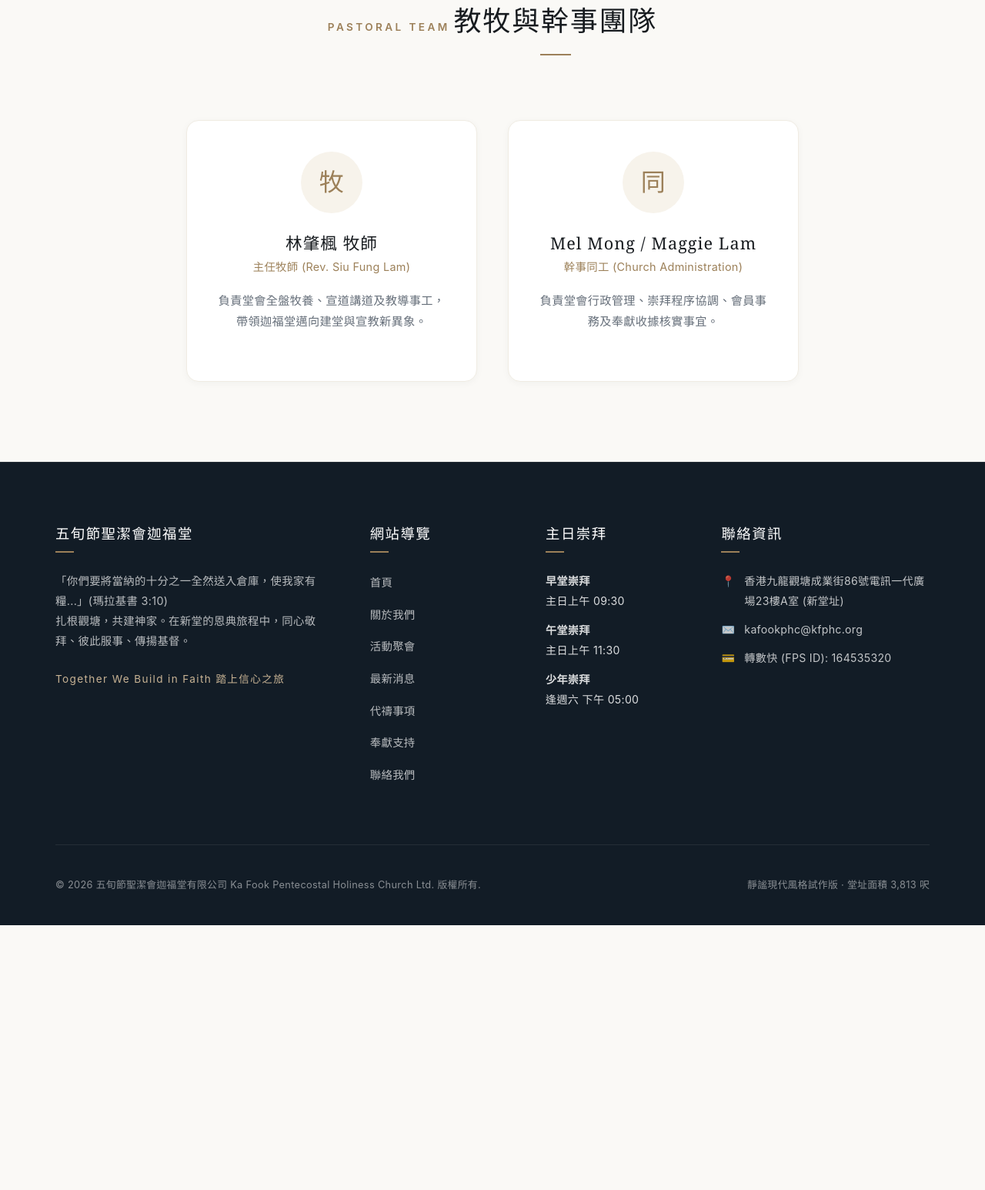
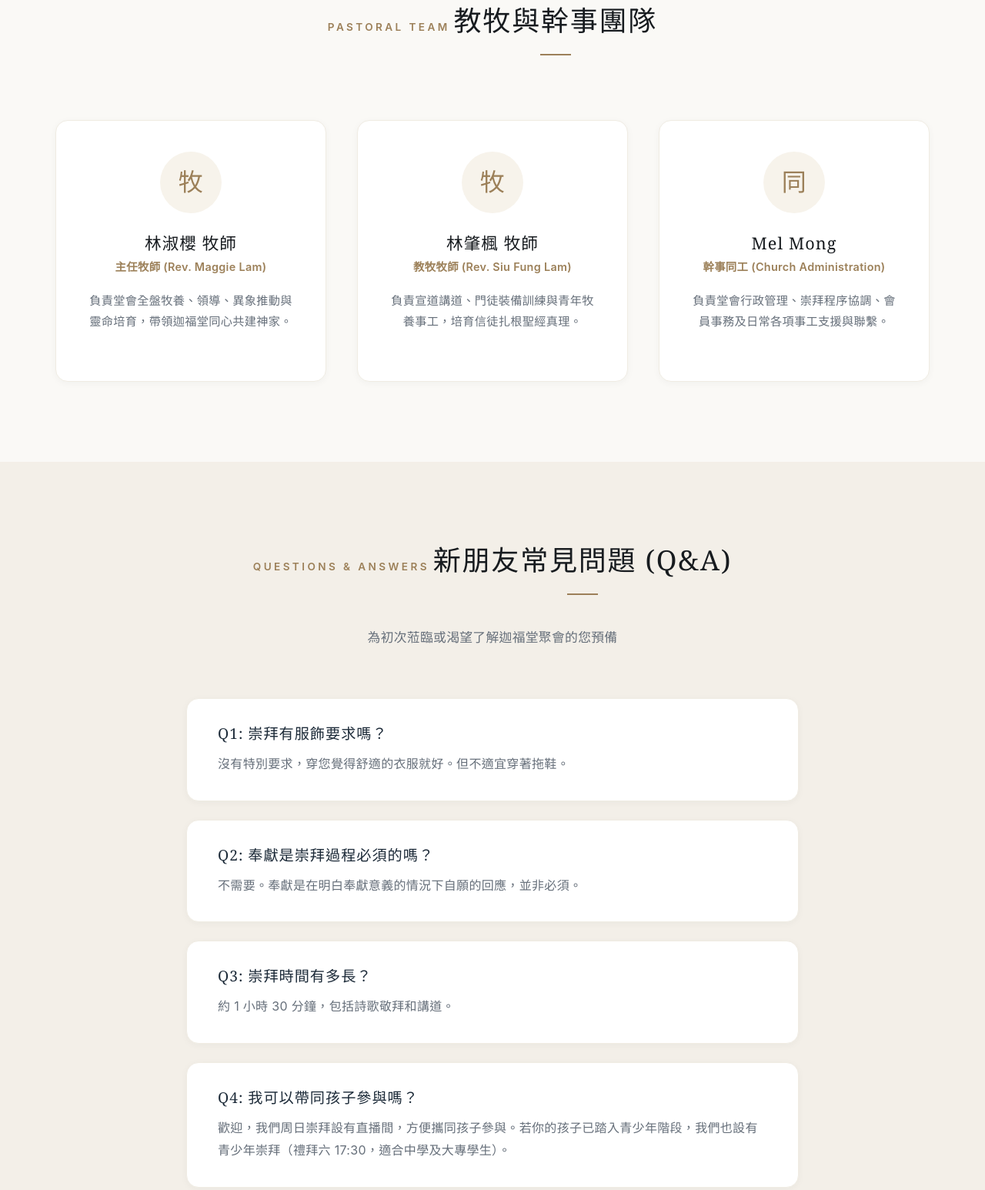
Before and after one commit to yspthp/kafook-church, a website: page about.html in a window 1280 px wide. Shown: the part 2364-3910 px from the top of the page at 77% size. Before the commit the page ends 3566 px from the top, so only its background shows below. Drawn offline with Linux system fonts and the light colour scheme.

Commit message:
Update pastoral team info, add new Q&A section, and sync youth worship time to 17:30

```diff
--- a/about.html
+++ b/about.html
@@ -161,23 +161,34 @@
     </div>
   </section>
 
-  <!-- 教牧團隊 -->
+  <!-- 教牧與幹事團隊 -->
   <section class="section">
-    <div class="container-narrow">
+    <div class="container">
       <div class="section-header">
         <span class="section-eyebrow">Pastoral Team</span>
         <h2 class="section-title">教牧與幹事團隊</h2>
       </div>
 
-      <div class="grid-2">
+      <div class="grid-3">
+        <div class="card" style="text-align: center;">
+          <div style="width: 80px; height: 80px; background: var(--kf-gold-light); color: var(--kf-secondary); border-radius: 50%; display: flex; align-items: center; justify-content: center; font-size: 2rem; margin: 0 auto 1.5rem;">
+            牧
+          </div>
+          <h3 class="card-title" style="margin-bottom: 0.25rem;">林淑櫻 牧師</h3>
+          <span style="font-size: 0.9rem; color: var(--kf-secondary); display: block; margin-bottom: 1rem; font-weight: 600;">主任牧師 (Rev. Maggie Lam)</span>
+          <p class="card-text">
+            負責堂會全盤牧養、領導、異象推動與靈命培育，帶領迦福堂同心共建神家。
+          </p>
+        </div>
+
         <div class="card" style="text-align: center;">
           <div style="width: 80px; height: 80px; background: var(--kf-gold-light); color: var(--kf-secondary); border-radius: 50%; display: flex; align-items: center; justify-content: center; font-size: 2rem; margin: 0 auto 1.5rem;">
             牧
           </div>
           <h3 class="card-title" style="margin-bottom: 0.25rem;">林肇楓 牧師</h3>
-          <span style="font-size: 0.9rem; color: var(--kf-secondary); display: block; margin-bottom: 1rem;">主任牧師 (Rev. Siu Fung Lam)</span>
+          <span style="font-size: 0.9rem; color: var(--kf-secondary); display: block; margin-bottom: 1rem; font-weight: 600;">教牧牧師 (Rev. Siu Fung Lam)</span>
           <p class="card-text">
-            負責堂會全盤牧養、宣道講道及教導事工，帶領迦福堂邁向建堂與宣教新異象。
+            負責宣道講道、門徒裝備訓練與青年牧養事工，培育信徒扎根聖經真理。
           </p>
         </div>
 
@@ -185,10 +196,60 @@
           <div style="width: 80px; height: 80px; background: var(--kf-gold-light); color: var(--kf-secondary); border-radius: 50%; display: flex; align-items: center; justify-content: center; font-size: 2rem; margin: 0 auto 1.5rem;">
             同
           </div>
-          <h3 class="card-title" style="margin-bottom: 0.25rem;">Mel Mong / Maggie Lam</h3>
-          <span style="font-size: 0.9rem; color: var(--kf-secondary); display: block; margin-bottom: 1rem;">幹事同工 (Church Administration)</span>
+          <h3 class="card-title" style="margin-bottom: 0.25rem;">Mel Mong</h3>
+          <span style="font-size: 0.9rem; color: var(--kf-secondary); display: block; margin-bottom: 1rem; font-weight: 600;">幹事同工 (Church Administration)</span>
           <p class="card-text">
-            負責堂會行政管理、崇拜程序協調、會員事務及奉獻收據核實事宜。
+            負責堂會行政管理、崇拜程序協調、會員事務及日常各項事工支援與聯繫。
+          </p>
+        </div>
+      </div>
+    </div>
+  </section>
+
+
+  <!-- 新朋友常見問題 Q&A -->
+  <section class="section section-bg-alt" id="faq">
+    <div class="container-narrow">
+      <div class="section-header">
+        <span class="section-eyebrow">Questions & Answers</span>
+        <h2 class="section-title">新朋友常見問題 (Q&A)</h2>
+        <p class="section-subtitle">為初次蒞臨或渴望了解迦福堂聚會的您預備</p>
+      </div>
+
+      <div style="display: flex; flex-direction: column; gap: 1.5rem;">
+        <div class="card" style="padding: 2rem 2.5rem;">
+          <h4 style="font-family: var(--kf-font-serif); color: var(--kf-primary); font-size: 1.2rem; margin-bottom: 0.75rem;">
+            Q1: 崇拜有服飾要求嗎？
+          </h4>
+          <p style="color: var(--kf-text-muted); line-height: 1.85; margin-bottom: 0;">
+            沒有特別要求，穿您覺得舒適的衣服就好。但不適宜穿著拖鞋。
+          </p>
+        </div>
+
+        <div class="card" style="padding: 2rem 2.5rem;">
+          <h4 style="font-family: var(--kf-font-serif); color: var(--kf-primary); font-size: 1.2rem; margin-bottom: 0.75rem;">
+            Q2: 奉獻是崇拜過程必須的嗎？
+          </h4>
+          <p style="color: var(--kf-text-muted); line-height: 1.85; margin-bottom: 0;">
+            不需要。奉獻是在明白奉獻意義的情況下自願的回應，並非必須。
+          </p>
+        </div>
+
+        <div class="card" style="padding: 2rem 2.5rem;">
+          <h4 style="font-family: var(--kf-font-serif); color: var(--kf-primary); font-size: 1.2rem; margin-bottom: 0.75rem;">
+            Q3: 崇拜時間有多長？
+          </h4>
+          <p style="color: var(--kf-text-muted); line-height: 1.85; margin-bottom: 0;">
+            約 1 小時 30 分鐘，包括詩歌敬拜和講道。
+          </p>
+        </div>
+
+        <div class="card" style="padding: 2rem 2.5rem;">
+          <h4 style="font-family: var(--kf-font-serif); color: var(--kf-primary); font-size: 1.2rem; margin-bottom: 0.75rem;">
+            Q4: 我可以帶同孩子參與嗎？
+          </h4>
+          <p style="color: var(--kf-text-muted); line-height: 1.85; margin-bottom: 0;">
+            歡迎，我們周日崇拜設有直播間，方便攜同孩子參與。若你的孩子已踏入青少年階段，我們也設有青少年崇拜（禮拜六 17:30，適合中學及大專學生）。
           </p>
         </div>
       </div>
@@ -235,7 +296,7 @@
                 <strong>午堂崇拜</strong><br>主日上午 11:30
               </li>
               <li style="color: rgba(255,255,255,0.85); font-size: 0.88rem; margin-top: 0.75rem;">
-                <strong>少年崇拜</strong><br>逢週六 下午 05:00
+                <strong>少年崇拜</strong><br>逢週六 下午 05:30 (17:30)
               </li>
             </ul>
           </div>
@@ -262,7 +323,7 @@
             © 2026 五旬節聖潔會迦福堂有限公司 Ka Fook Pentecostal Holiness Church Ltd. 版權所有.
           </div>
           <div>
-            靜謐現代風格試作版 · 堂址面積 3,813 呎
+            靜謐現代風格 · 堂址面積 3,813 呎
           </div>
         </div>
       </div>
--- a/components/Footer.js
+++ b/components/Footer.js
@@ -14,7 +14,7 @@ export function createFooter() {
               「你們要將當納的十分之一全然送入倉庫，使我家有糧...」(瑪拉基書 3:10)<br>
               扎根觀塘，共建神家。在新堂的恩典旅程中，同心敬拜、彼此服事、傳揚基督。
             </p>
-            <p style="font-size: 0.85rem; color: var(--kf-secondary-light);">
+            <p style="font-size: 0.85rem; color: var(--kf-secondary-light); letter-spacing: 0.1em;">
               Together We Build in Faith 踏上信心之旅
             </p>
           </div>
@@ -44,7 +44,7 @@ export function createFooter() {
                 <strong>午堂崇拜</strong><br>主日上午 11:30
               </li>
               <li style="color: rgba(255,255,255,0.85); font-size: 0.88rem; margin-top: 0.75rem;">
-                <strong>少年崇拜</strong><br>逢週六 下午 05:00
+                <strong>少年崇拜</strong><br>逢週六 下午 05:30 (17:30)
               </li>
             </ul>
           </div>
@@ -72,7 +72,7 @@ export function createFooter() {
             © 2026 五旬節聖潔會迦福堂有限公司 Ka Fook Pentecostal Holiness Church Ltd. 版權所有.
           </div>
           <div>
-            靜謐現代風格試作版 · 堂址面積 3,813 呎
+            靜謐現代風格 · 堂址面積 3,813 呎
           </div>
         </div>
       </div>
```
Also changed, not shown: events.html (+53 -3 lines), index.html (+3 -3 lines), prayer.html (+4 -4 lines).
